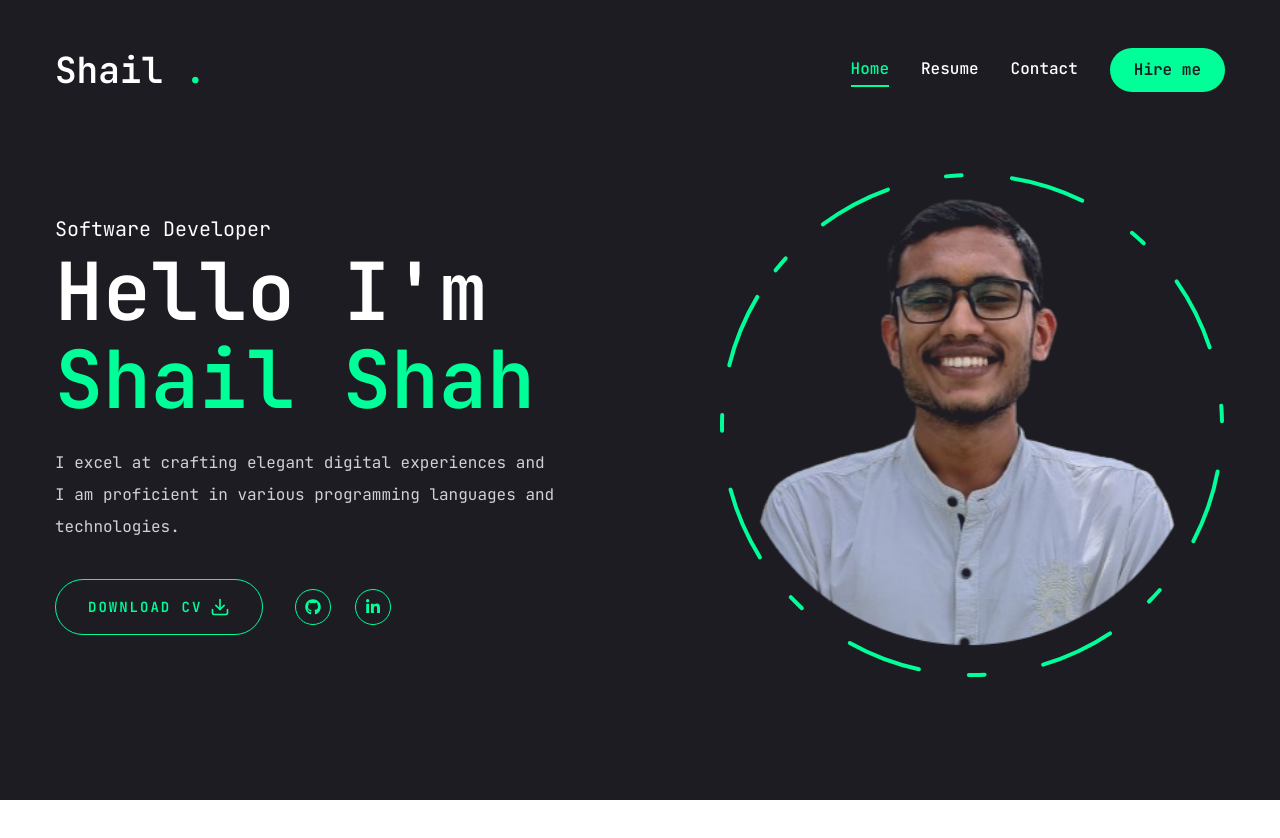
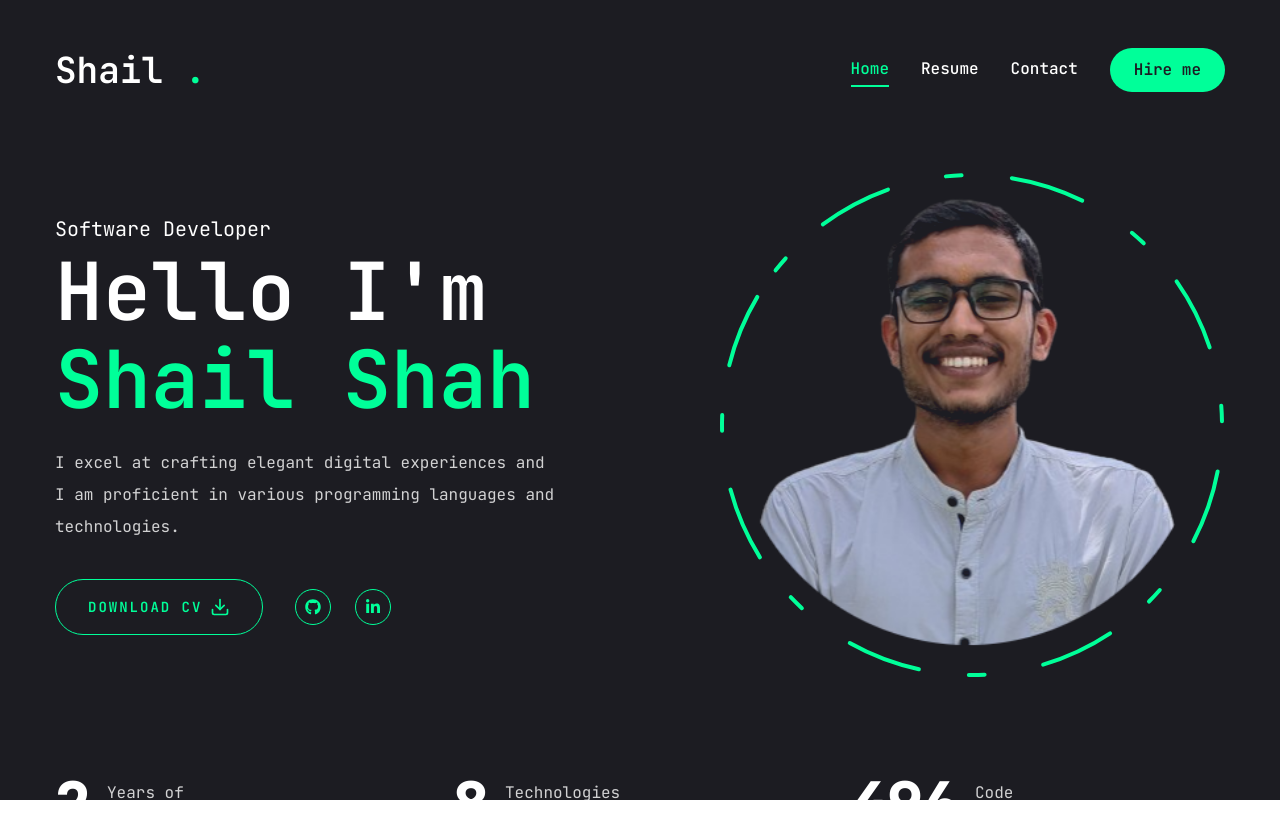
Before and after one commit to Shah-Shail/portfolio-website, a React (Create React App) app: page / in a window 1280 px wide. Shown: the top 838 px of the page. Before the commit the page ends 800 px from the top, so only its background shows below. Built offline with nearby package versions, Linux system fonts and the light colour scheme.

Commit message:
home page stats ui completed

```diff
--- a/package.json
+++ b/package.json
@@ -17,6 +17,7 @@
     "framer-motion": "^11.3.30",
     "lucide-react": "^0.435.0",
     "react": "^18.3.1",
+    "react-countup": "^6.5.3",
     "react-dom": "^18.3.1",
     "react-icons": "^5.3.0",
     "react-router-dom": "^6.26.1",
--- /dev/null
+++ b/src/components/common/stats/Stats.jsx
@@ -0,0 +1,49 @@
+import CountUp from 'react-countup'
+
+const stats = [
+  {
+    num: 2,
+    text: 'Years of experience'
+  },
+  {
+    num: 8,
+    text: 'Technologies mastered'
+  },
+  {
+    num: 500,
+    text: 'Code Commits'
+  }
+]
+
+const Stats = () => {
+  return (
+    <section className="pt-4 pb-12 xl:pt-0 xl:pb-0">
+      <div className="container mx-auto">
+        <div className="flex flex-wrap gap-6 max-w-[80vw] mx-auto xl:max-w-none">
+          {stats.map((item, index) => {
+            return (
+              <div
+                className="flex-1 flex gap-4 items-center justify-center xl:justify-start"
+                key={index}
+              >
+                <CountUp
+                  end={item.num}
+                  duration={5}
+                  delay={2}
+                  className="text-4xl xl:text-6xl font-extrabold"
+                />
+                <p
+                  className={`${item.text.length < 15 ? 'max-w-[100px]' : 'max-w-[150px]'} leading-snug text-white/80`}
+                >
+                  {item.text}
+                </p>
+              </div>
+            )
+          })}
+        </div>
+      </div>
+    </section>
+  )
+}
+
+export default Stats
--- /dev/null
+++ b/src/components/common/stats/index.js
@@ -0,0 +1,2 @@
+import Stats from './Stats'
+export default Stats
--- a/src/components/pages/home/Home.jsx
+++ b/src/components/pages/home/Home.jsx
@@ -2,6 +2,7 @@
 import { FiDownload } from 'react-icons/fi'
 import Social from '../../common/social'
 import Photo from '../../common/photo'
+import Stats from '../../common/stats'
 
 const Home = () => {
   return (
@@ -39,6 +40,7 @@
           </div>
         </div>
       </div>
+      <Stats />
     </section>
   )
 }
```
Also changed, not shown: 1 other file (tests, documents, lock files or other folders).
